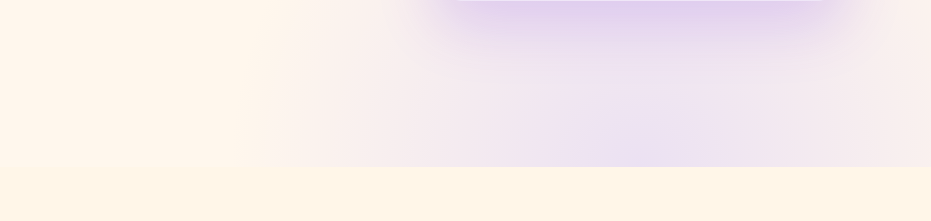
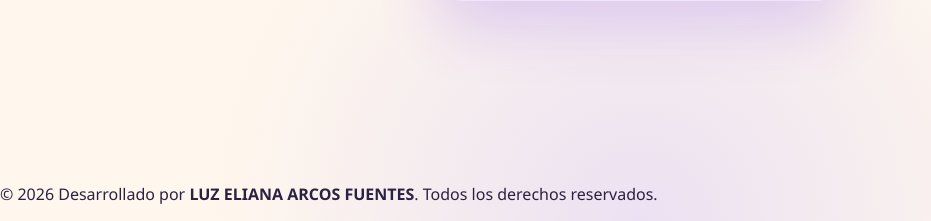
Before and after one commit to luzarcosfuentes-cmd/SITIO-WEB, a Flask app: page / in a window 1280 px wide. Shown: the part 633-854 px from the top of the page, without its empty margins (0-931 px from the left). Before the commit the page ends 800 px from the top, so only its background shows below. Run offline with Flask 3, Linux system fonts and the light colour scheme.

Commit message:
Agrega pie de página con autoría de Luz Eliana Arcos Fuentes

```diff
--- a/templates/base.html
+++ b/templates/base.html
@@ -23,5 +23,10 @@
   {% block content %}{% endblock %}
 </main>
 {% endblock %}
+
+<footer class="text-center py-3 mt-4">
+    <p>&copy; 2026 Desarrollado por <strong>LUZ ELIANA ARCOS FUENTES</strong>. Todos los derechos reservados.</p>
+</footer>
+
 </body>
 </html>
```
Also changed, not shown: app.py (line endings or trailing spaces).
